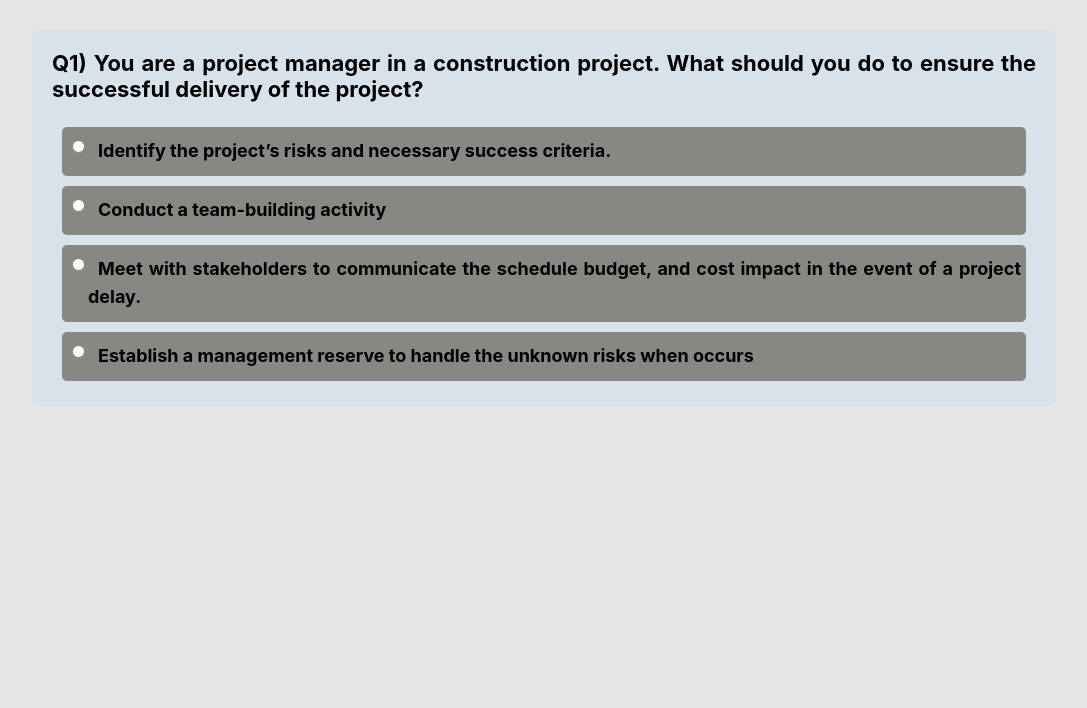
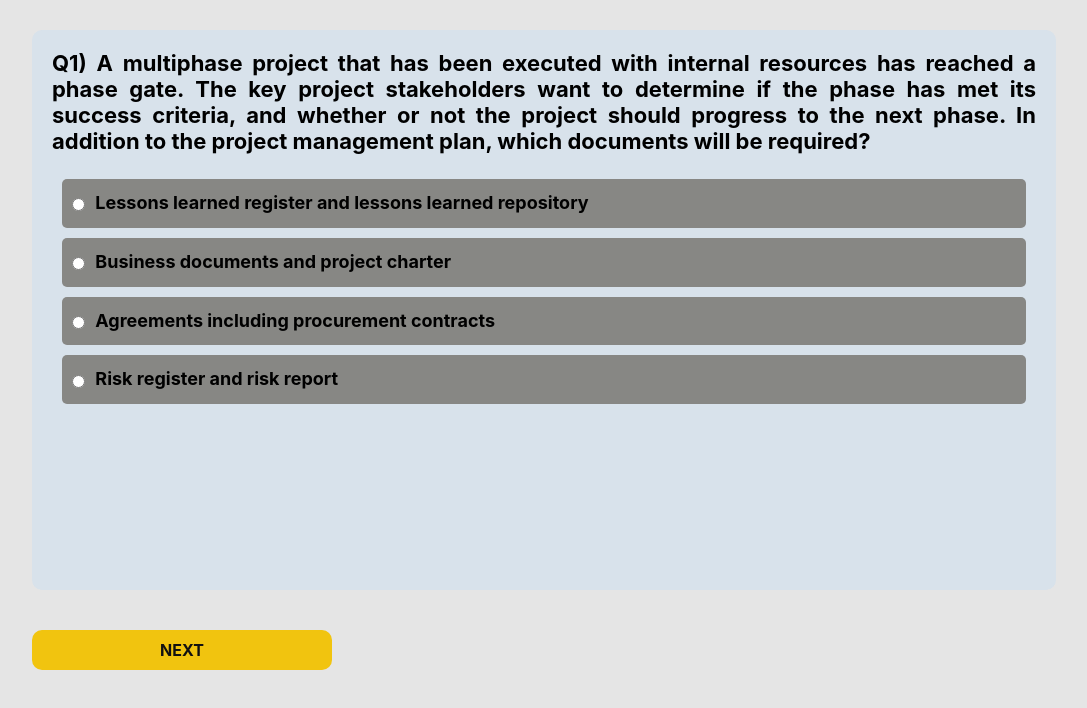
Before and after one commit to aliaburas80/pmp-exam, a Next.js app: page /questions/chapters in a window 1280 px wide. Shown: the top 708 px of the page, without its empty margins (96-1183 px from the left). Built offline with nearby package versions, Linux system fonts and the light colour scheme.

Commit message:
add next, previous and finish exam buttons and add handlers

```diff
--- a/components/buttons /button.js
+++ b/components/buttons /button.js
@@ -15,7 +15,11 @@ const Button = (props) => {
     case "questionsList":
       styles = btnStyle.questionsList;
       break;
+    case "btnQuestionEnd":
+      styles = btnStyle.btnQuestionEnd;
+      break;
     default:
+      styles = btnStyle.btnQuestionNave;
       break;
   }
 
--- a/components/buttons /button.module.scss
+++ b/components/buttons /button.module.scss
@@ -27,3 +27,16 @@
   background-color: $btnLisetBg;
   color: $btnListTextColor;
 }
+
+.btnQuestionNave{
+  background-color: $btnLisetBg;
+  color: $btnListTextColor;
+  max-width: 300px;
+}
+
+
+.btnQuestionEnd{
+  background-color: $finishBtnBgColor;
+  color: $questionContainerBg;
+  max-width: 300px;
+}
--- /dev/null
+++ b/components/question/BtnsNextPreviousQuestion.js
@@ -0,0 +1,53 @@
+import react from "react";
+import Button from "../buttons /button";
+import style from "./BtnsNextPreviousQuestion.module.scss";
+
+const BtnsNextPreviousQuestion = ({
+  currentIndex,
+  maxLength,
+  setCurrentIndex,
+  doFinishExam,
+}) => {
+  const nextQuestionHandler = (e) => {
+    setCurrentIndex(currentIndex + 1);
+  };
+
+  const previousQuestionHandler = (e) => {
+    setCurrentIndex(currentIndex - 1);
+  };
+
+  const finishExamQuestionHandler = (e) => {
+    doFinishExam();
+  };
+
+  return (
+    <div className={style.btnContainer}>
+      {currentIndex !== maxLength ? (
+        <Button
+          label="Next"
+          classes="btnQuestionNave"
+          action={nextQuestionHandler}
+          id="nextQuestion"
+        />
+      ) : null}
+      {currentIndex === maxLength ? (
+        <Button
+          label="Finish Exam"
+          classes="btnQuestionEnd"
+          action={finishExamQuestionHandler}
+          id="finishExamQuestion"
+        />
+      ) : null}
+      {currentIndex !== 1 ? (
+        <Button
+          label="Previous"
+          classes="btnQuestionNave"
+          action={previousQuestionHandler}
+          id="previouseQuestion"
+        />
+      ) : null}
+    </div>
+  );
+};
+
+export default BtnsNextPreviousQuestion;
--- /dev/null
+++ b/components/question/BtnsNextPreviousQuestion.module.scss
@@ -0,0 +1,7 @@
+.btnContainer{
+    display: flex;
+    flex-direction: row;
+    justify-content: space-between;
+    max-width: 80%;
+    margin: 0 auto;
+}
--- a/components/question/answer.js
+++ b/components/question/answer.js
@@ -22,7 +22,7 @@ const Answer = ({ answer, correct, type, handler, transcodes, index }) => {
         />
       </div>
       <div className={style.answerItemContainer}>
-        <label className={style.labelAnswer}>{answer}</label>
+        <span className={style.labelAnswer}>{answer}</span>
       </div>
     </div>
   );
--- a/components/question/question.module.scss
+++ b/components/question/question.module.scss
@@ -9,6 +9,7 @@
   justify-content: flex-start;
   margin: 30px auto;
   flex-direction: column;
+  min-height: 70vh;
 }
 
 .title {
@@ -22,9 +23,10 @@
   border-radius: 5px;
   background-color: $questionRadioAnswerBg;
   cursor: pointer;
+  margin-right: 10px;
 }
 
-.radioAnswerContainer{
+.radioAnswerContainer {
   border-radius: 5px;
   background-color: $questionRadioAnswerBg;
   padding: 10px 5px;
@@ -33,16 +35,49 @@
   display: block;
   text-align: justify;
   display: flex;
+  align-items: center;
+  position: relative;
+  white-space: pre-wrap;
+
+  input[type="radio"] {
+    display: grid;
+    place-content: center;
+  }
+
+  input[type="radio"]::before {
+    content: "";
+    width: 1em;
+    height: 1em;
+    border-radius: 50%;
+    transform: scale(0);
+    transition: 120ms transform ease-in-out;
+    box-shadow: inset 1em 1em var($radioBgColor);
+    background-color: CanvasText;
+  }
+
+  input[type="radio"]:checked::before {
+    transform: scale(1);
+  }
 }
 
-.labelAnswer{
-    padding: 0px 10px;
-    cursor: pointer;
-    font-weight: bold;
-    font-size: 18px;
-    line-height: 1.6;
+.labelAnswer {
+  position: relative;
+  cursor: pointer;
+  font-weight: bold;
+  font-size: 18px;
+  line-height: 1.6;
 }
 
-.answerItemContainer{
+.labelAnswer:after {
+  content: "";
+  position: absolute;
+  top: -0.25em;
+  right: 100%;
+  bottom: -0.25em;
+  width: 0.25em;
+}
+
+.answerItemContainer {
   display: inline-block;
+  max-width: 95%;
 }
--- a/pages/questions/chapters/index.js
+++ b/pages/questions/chapters/index.js
@@ -1,10 +1,12 @@
 import axios from "axios";
 import { useRouter } from "next/router";
+import BtnsNextPreviousQuestion from "../../../components/question/BtnsNextPreviousQuestion";
 import Question from "../../../components/question/question";
 import { setData } from "../../../handlers/passDataBetweenPages";
-
+import react, { useState } from "react";
 export const getServerSideProps = async (context) => {
   const { req, query } = context;
+
   if (req) {
     let host = req.headers.host;
     const questions = await axios
@@ -16,18 +18,30 @@ export const getServerSideProps = async (context) => {
   }
 };
 
-
 const Chapters = ({ data }) => {
   const router = useRouter();
   const { id } = router.query;
+  const maxQuestionLength = data.questions.length - 1;
+  const [currentIndex, setIndexHandler] = useState(1);
+
+  const setCurrentIndexHandler = (index) => setIndexHandler(index);
+
+  const doFinishExam = (e) => {};
+
   setData(data);
   return (
     <>
-      {/* {data.questions.map((element, index) => { */}
-      {/* return ( */}
-      <Question key={1} index={1} questionItem={data.questions[0]} />
-      {/* ); */}
-      {/* })} */}
+      <Question
+        key={currentIndex}
+        index={currentIndex}
+        questionItem={data.questions[currentIndex]}
+      />
+      <BtnsNextPreviousQuestion
+        currentIndex={currentIndex}
+        maxLength={maxQuestionLength}
+        setCurrentIndex={setCurrentIndexHandler}
+        doFinishExam={doFinishExam}
+      />
     </>
   );
 };
--- a/styles/colors.scss
+++ b/styles/colors.scss
@@ -9,3 +9,5 @@ $btnLisetBg:#F1C40F;
 $btnListTextColor:#111111 ;
 $questionContainerBg:#D8E2EB;
 $questionRadioAnswerBg:#878784;
+$radioBgColor:#663399;
+$finishBtnBgColor:#BF1B1B
```
Also changed, not shown: components/question/question.js (line endings or trailing spaces).
